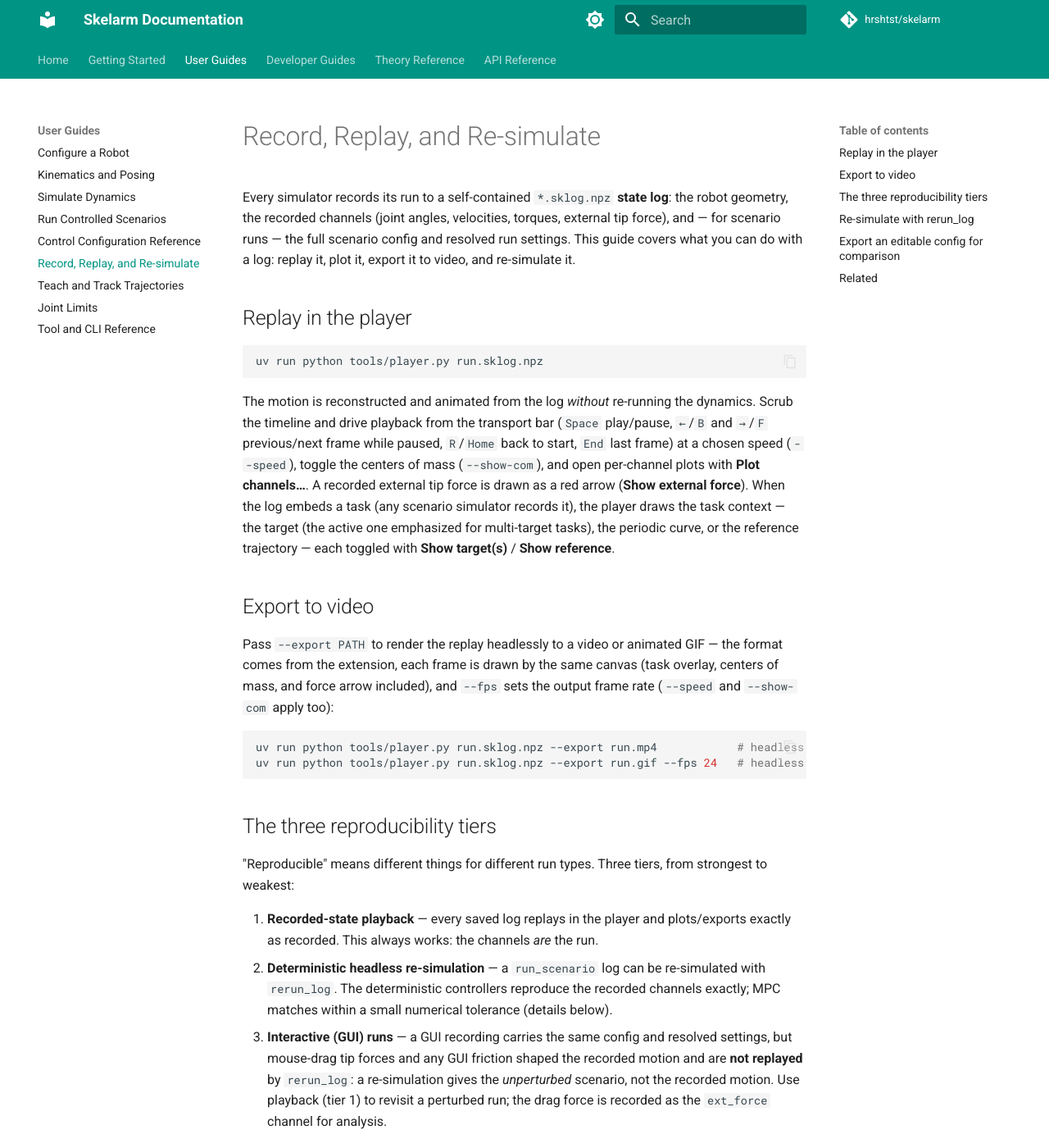
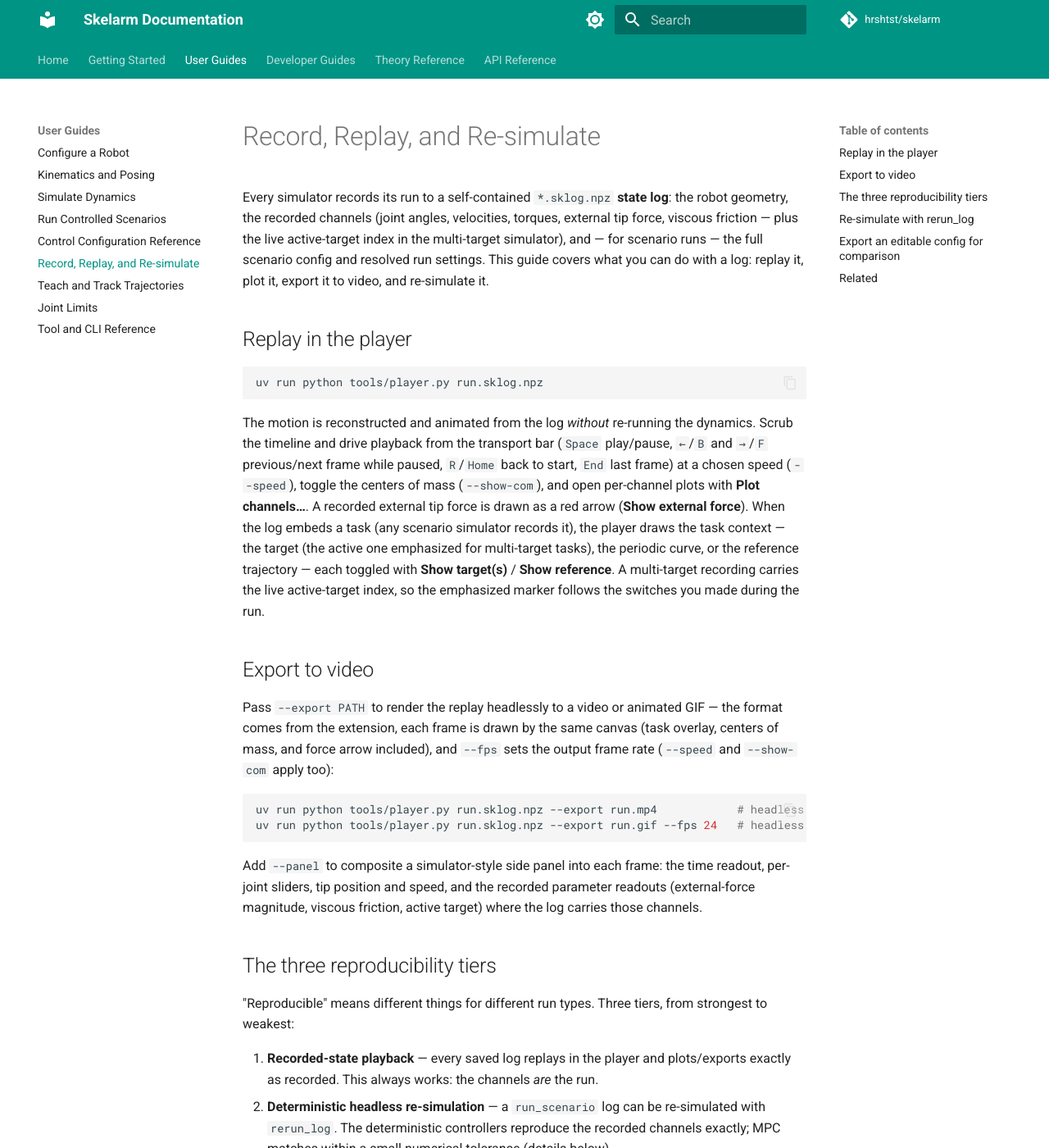
Before and after one commit to hrshtst/skelarm, an MkDocs documentation site: the page built from docs/guides/recording_replay.md, in a window 1280 px wide and 1400 px high. Shown: the whole window at 82% size. Built offline with MkDocs 1.6.1 and Material for MkDocs 9.7.7, drawn with Linux system fonts in a browser that asks for light colours; a script that is not in the unit is left out; comment, search, counter and statistics services are not loaded.

Commit message:
docs: document the panel export and the new recording channels

````diff
--- a/docs/guides/recording_replay.md
+++ b/docs/guides/recording_replay.md
@@ -2,7 +2,8 @@
 
 Every simulator records its run to a self-contained `*.sklog.npz` **state log**:
 the robot geometry, the recorded channels (joint angles, velocities, torques,
-external tip force), and — for scenario runs — the full scenario config and
+external tip force, viscous friction — plus the live active-target index in the
+multi-target simulator), and — for scenario runs — the full scenario config and
 resolved run settings. This guide covers what you can do with a log: replay it,
 plot it, export it to video, and re-simulate it.
 
@@ -21,7 +22,9 @@ channels…**. A recorded external tip force is drawn as a red arrow (**Show
 external force**). When the log embeds a task (any scenario simulator records
 it), the player draws the task context — the target (the active one emphasized
 for multi-target tasks), the periodic curve, or the reference trajectory — each
-toggled with **Show target(s)** / **Show reference**.
+toggled with **Show target(s)** / **Show reference**. A multi-target recording
+carries the live active-target index, so the emphasized marker follows the
+switches you made during the run.
 
 ## Export to video
 
@@ -34,6 +37,11 @@ output frame rate (`--speed` and `--show-com` apply too):
 uv run python tools/player.py run.sklog.npz --export run.mp4            # headless mp4
 uv run python tools/player.py run.sklog.npz --export run.gif --fps 24   # headless animated gif
 ```
+
+Add `--panel` to composite a simulator-style side panel into each frame: the
+time readout, per-joint sliders, tip position and speed, and the recorded
+parameter readouts (external-force magnitude, viscous friction, active target)
+where the log carries those channels.
 
 ## The three reproducibility tiers
 
````
Also changed, not shown: docs/guides/tools_reference.md (+1 -0 lines).
